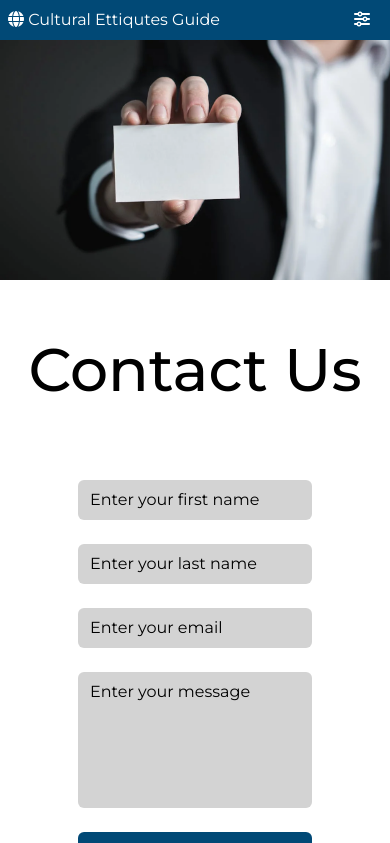
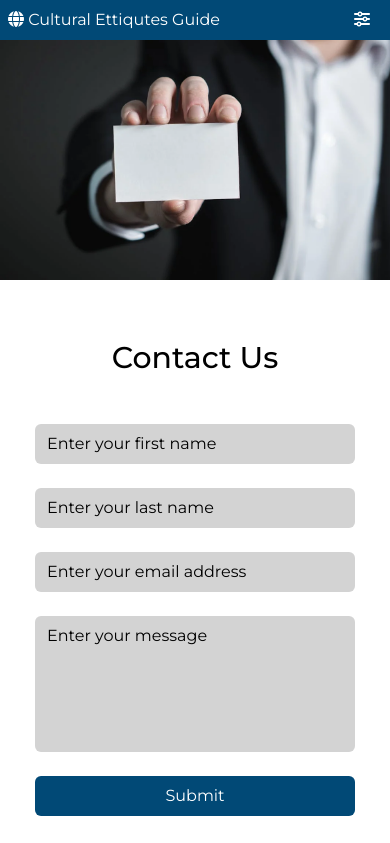
Before and after one commit to Bilal-19/Cultural-Ettiqutes-Guide, a React (Vite) app: page /contact in a window 390 px wide. Shown: the top 843 px of the page. Built offline with nearby package versions, Linux system fonts and the light colour scheme.

Commit message:
Make contact us form functional.

```diff
--- a/package.json
+++ b/package.json
@@ -12,7 +12,8 @@
   "dependencies": {
     "react": "^18.3.1",
     "react-dom": "^18.3.1",
-    "react-router-dom": "^7.6.1"
+    "react-router-dom": "^7.6.1",
+    "react-toastify": "^11.0.5"
   },
   "devDependencies": {
     "@eslint/js": "^9.9.0",
--- /dev/null
+++ b/src/Components/Input.jsx
@@ -0,0 +1,16 @@
+import React from "react";
+
+export default function Input({ inputType, placeholderText, inputName, handleChange,inputValue }) {
+    return (
+        <>
+            <input
+                required
+                onChange={handleChange}
+                type={inputType}
+                value={inputValue}
+                className="w-80 md:w-3/5 block mx-auto text-md placeholder:text-black bg-[#D3D3D3] focus:outline-none rounded-md px-3 py-2"
+                name={inputName}
+                placeholder={placeholderText} />
+        </>
+    )
+}
--- a/src/Pages/Contact.jsx
+++ b/src/Pages/Contact.jsx
@@ -1,27 +1,58 @@
-import React from "react";
+import React, { useState } from "react";
 import Header from "../Components/header";
 import Footer from "../Components/Footer";
+import Input from "../Components/Input";
+import { toast, ToastContainer } from "react-toastify";
 
 export default function Contact() {
+    const [formData, setFormData] = useState({ fname: "", lname: "", email: "", message: "" });
+    const handleChange = (e) => {
+        setFormData({ ...formData, [e.target.name]: e.target.value })
+    }
+
+    const handleSubmit = async (e) => {
+        e.preventDefault()
+
+        try {
+            const response = await fetch("https://formsubmit.co/ajax/bilalmuhammadyousuf543@gmail.com",{
+                method: 'POST',
+                headers: {
+                    'Content-Type': 'application/json',
+                    'Accept': 'application/json'
+                },
+                body: JSON.stringify(formData)
+            });
+
+            if (response.ok){
+                toast.success("Your form has been submitted");
+                setFormData({fname: '', lname: '', email: '', message: ''})
+            } else {
+
+            }
+        } catch(err){
+            toast.error("Network error. Please try again later.")
+        }
+    };
     return (
         <>
             <Header />
             <div class="w-full bg-[url('/contact.png')] bg-no-repeat bg-cover h-60 md:h-160">
             </div>
 
-            <div class="container mx-auto py-15">
-                <h3 className="text-6xl font-medium text-center">Contact Us</h3>
+            <div class="container mx-auto pt-15 pb-7">
+                <h3 className="text-3xl md:text-6xl font-medium text-center">Contact Us</h3>
             </div>
 
             <div class="w-full mt-5 mb-50">
-                <form action="" className="space-y-6">
-                    <input type="text" className="w-3/5 block mx-auto text-md placeholder:text-black bg-[#D3D3D3] focus:outline-none rounded-md px-3 py-2" name="fname" placeholder="Enter your first name" />
-                    <input type="text" className="w-3/5 block mx-auto text-md placeholder:text-black bg-[#D3D3D3] focus:outline-none rounded-md px-3 py-2" name="lname" placeholder="Enter your last name" />
-                    <input type="email" className="w-3/5 block mx-auto text-md placeholder:text-black bg-[#D3D3D3] focus:outline-none rounded-md px-3 py-2" name="email" placeholder="Enter your email" />
-                    <textarea className="w-3/5 block mx-auto text-md placeholder:text-black bg-[#D3D3D3] focus:outline-none rounded-md px-3 py-2 resize-none" rows="5" name="message" placeholder="Enter your message"></textarea>
-                    <button className="bg-[#014976] text-white w-3/5 block mx-auto rounded-md px-3 py-2 hover:cursor-pointer">Submit</button>
+                <form method="post" className="space-y-6" autoComplete="off" onSubmit={handleSubmit}>
+                    <Input inputType='text' inputName='fname' placeholderText='Enter your first name' inputValue={formData.fname} handleChange={handleChange}/>
+                    <Input inputType='text' inputName='lname' placeholderText='Enter your last name' inputValue={formData.lname} handleChange={handleChange}/>
+                    <Input inputType='email' inputName='email' placeholderText='Enter your email address' inputValue={formData.email} handleChange={handleChange}/>
+                    <textarea onChange={handleChange} required value={formData.message} className="w-80 md:w-3/5 block mx-auto text-md placeholder:text-black bg-[#D3D3D3] focus:outline-none rounded-md px-3 py-2 resize-none" rows="5" name="message" placeholder="Enter your message"></textarea>
+                    <button className="bg-[#014976] text-white w-80 md:w-3/5 block mx-auto rounded-md px-3 py-2 hover:cursor-pointer">Submit</button>
                 </form>
             </div>
+            <ToastContainer/>
             <Footer />
         </>
     )
```
Also changed, not shown: 1 other file (tests, documents, lock files or other folders).
